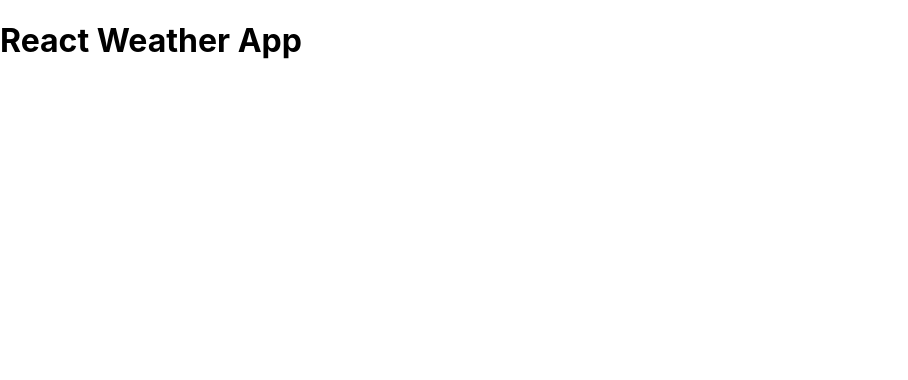
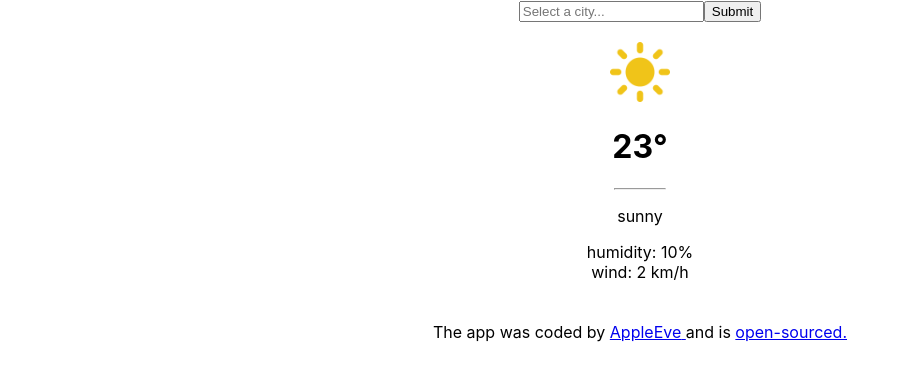
Before and after one commit to AppleEve/Weather_App_Project_React, a React (Create React App) app: page / in a window 1280 px wide. Shown: the top 380 px of the page, without its empty margins (0-908 px from the left). Built offline with nearby package versions, Linux system fonts and the light colour scheme.

Commit message:
Creating basic HTML

```diff
--- a/package.json
+++ b/package.json
@@ -6,8 +6,11 @@
     "@testing-library/jest-dom": "^5.16.5",
     "@testing-library/react": "^13.3.0",
     "@testing-library/user-event": "^13.5.0",
+    "bootstrap": "^5.2.0",
+    "font-awesome": "^4.7.0",
     "react": "^18.2.0",
     "react-dom": "^18.2.0",
+    "react-native-fontawesome": "^7.0.0",
     "react-scripts": "5.0.1",
     "web-vitals": "^2.1.4"
   },
--- a/src/App.css
+++ b/src/App.css
@@ -1,3 +1,11 @@
 .App {
   text-align: center;
 }
+.App img {
+  max-height: 60px;
+  margin: 20px 0 0 0;
+}
+
+.App hr {
+  max-width: 50px;
+}
--- a/src/App.js
+++ b/src/App.js
@@ -1,5 +1,40 @@
 import "./App.css";
+import SearchEngine from "./SearchEngine.js";
+import sun from "./img/sun.png";
 
 export default function App() {
-  return <h1>React Weather App</h1>;
+  return (
+    <div className="App">
+      <SearchEngine />
+      <img src={sun} alt="sun" />
+
+      <h1>23°</h1>
+      <hr />
+      <p>sunny</p>
+      <div className="row">
+        <div className="col-6">humidity: 10%</div>
+        <div className="col-6">wind: 2 km/h</div>
+      </div>
+      <br />
+      <br />
+      <footer>
+        The app was coded by{" "}
+        <a
+          href="https://tubular-starlight-a3612b.netlify.app"
+          target="_blank"
+          rel="noreferrer"
+        >
+          AppleEve{" "}
+        </a>{" "}
+        and is{" "}
+        <a
+          href="https://github.com/AppleEve/Weather_App_Project_React"
+          target="_blank"
+          rel="noreferrer"
+        >
+          open-sourced.
+        </a>
+      </footer>
+    </div>
+  );
 }
--- /dev/null
+++ b/src/SearchEngine.js
@@ -0,0 +1,13 @@
+import React from "react";
+import "./SearchEngine.css";
+
+export default function SearchEngine() {
+  return (
+    <div className="SearchEngine">
+      <form>
+        <input type="search" placeholder="Select a city..." />
+        <input type="submit" title="Search" />
+      </form>
+    </div>
+  );
+}
```
Also changed, not shown: src/SearchEngine.css (added), src/img/sun.png (added), 1 other file (tests, documents, lock files or other folders).
